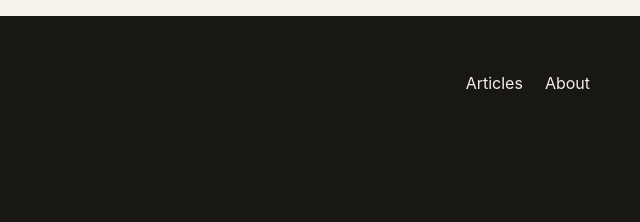
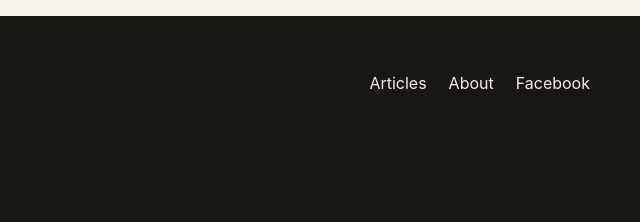
Before and after one commit to she-notices/she-notices, a plain HTML site: page index.html in a window 1280 px wide. Shown: the part 4234-4456 px from the top of the page, 640-1280 px from the left. Drawn offline with Linux system fonts and the light colour scheme.

Commit message:
Update index.html

```diff
--- a/index.html
+++ b/index.html
@@ -222,9 +222,14 @@
       <p>Dating, attraction & men's lifestyle from her perspective.</p>
     </div>
     <div class="footer-links">
-      <a href="#latest">Articles</a>
-      <a href="about.html">About</a>
-    </div>
+  <a href="#latest">Articles</a>
+  <a href="about.html">About</a>
+  <a href="https://www.facebook.com/profile.php?id=61594548657978"
+     target="_blank"
+     rel="noopener noreferrer">
+    Facebook
+  </a>
+  </div>
   </div>
   <div class="wrap footer-bottom">© 2026 She Notices · Personal perspectives, not universal dating rules.</div>
 </footer>
```
